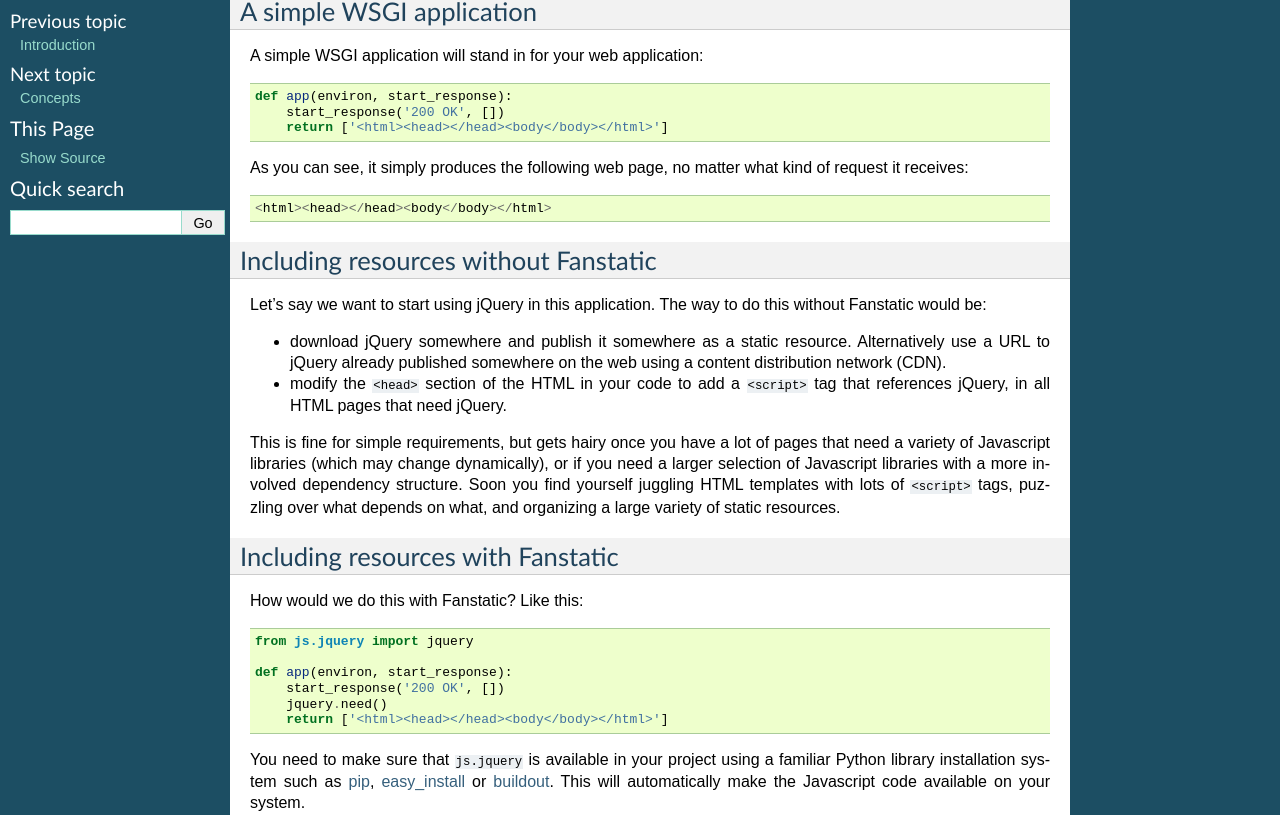
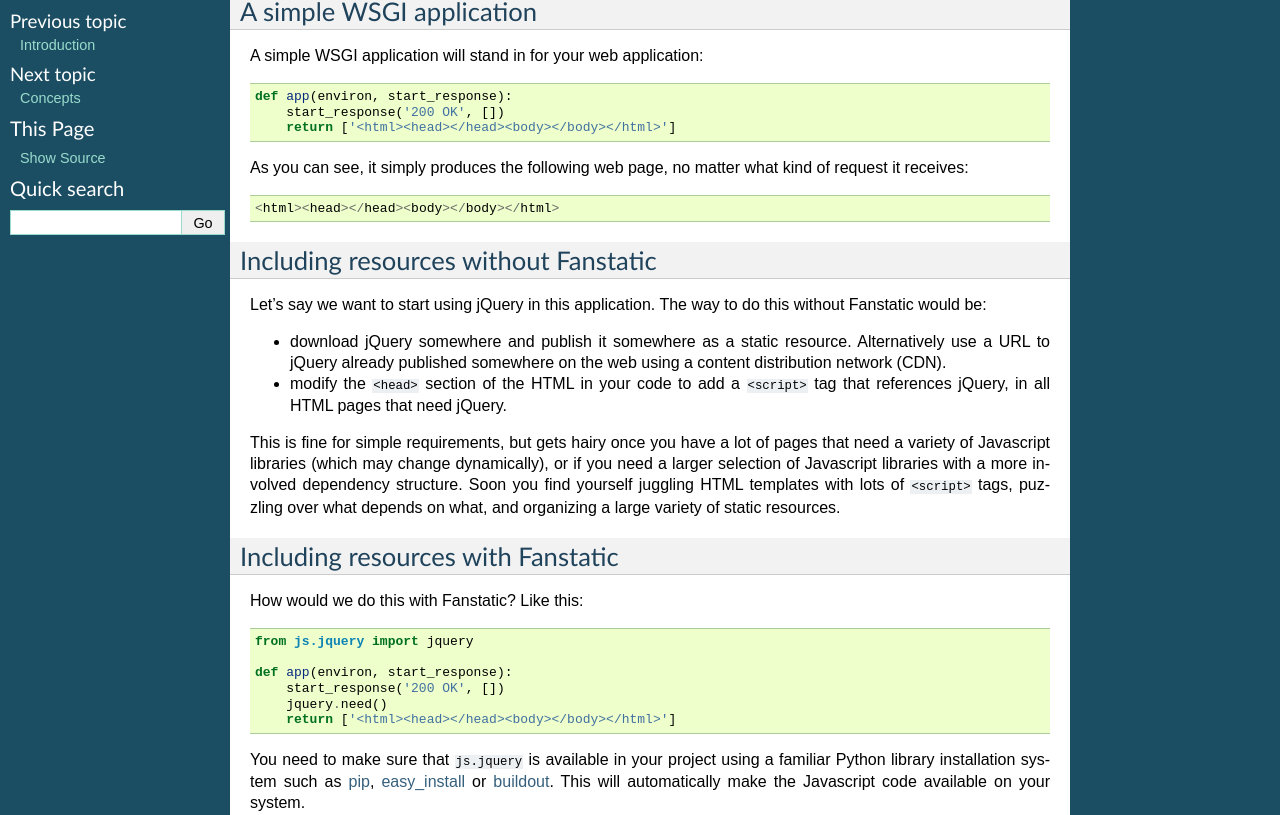
Before and after one commit to zopefoundation/fanstatic, a Sphinx documentation site: the page built from doc/quickstart.rst, in a window 1280 px wide. Shown: the part 218-1033 px from the top of the page. Built offline with Sphinx 7.4.7, drawn with Linux system fonts in a browser that asks for light colours; some of the changed lines change nothing that is shown.

Commit message:
Broken body tags.

```diff
--- a/doc/quickstart.rst
+++ b/doc/quickstart.rst
@@ -18,12 +18,12 @@ A simple WSGI application will stand in for your web application::
 
     def app(environ, start_response):
         start_response('200 OK', [])
-        return ['<html><head></head><body</body></html>']
+        return ['<html><head></head><body></body></html>']
 
 As you can see, it simply produces the following web page, no
 matter what kind of request it receives::
 
-  <html><head></head><body</body></html>
+  <html><head></head><body></body></html>
 
 Including resources without Fanstatic
 -------------------------------------
@@ -57,7 +57,7 @@ How would we do this with Fanstatic? Like this::
     def app(environ, start_response):
         start_response('200 OK', [])
         jquery.need()
-        return ['<html><head></head><body</body></html>']
+        return ['<html><head></head><body></body></html>']
 
 You need to make sure that ``js.jquery`` is available in your
 project using a familiar Python library installation system such as
```
